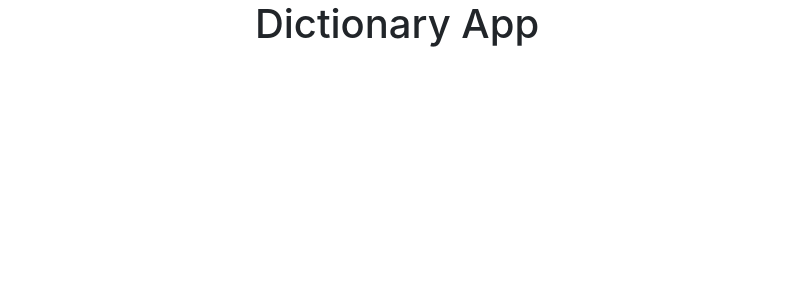
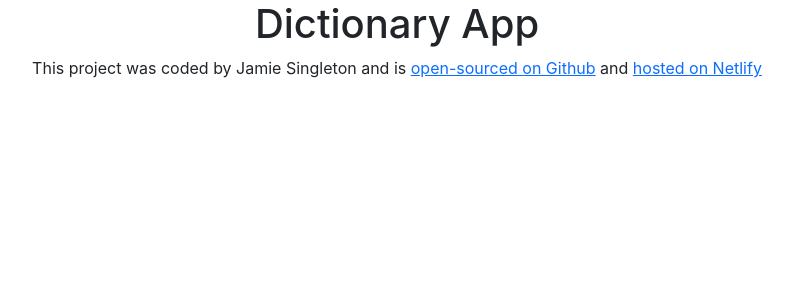
Before and after one commit to JamieS00/dictionary-react, a React (Create React App) app: page / in a window 1280 px wide. Shown: the top 300 px of the page, without its empty margins (243-1036 px from the left). Built offline with nearby package versions, Linux system fonts and the light colour scheme.

Commit message:
added footer

```diff
--- a/src/App.js
+++ b/src/App.js
@@ -5,6 +5,26 @@
     <div className="App">
       <div className="container">
         <h1>Dictionary App</h1>
+        <footer>
+          <p>
+            This project was coded by Jamie Singleton and is{" "}
+            <a
+              href="https://github.com/JamieS00/dictionary-react"
+              target="_blank"
+              rel="noreferrer"
+            >
+              open-sourced on Github
+            </a>{" "}
+            and{" "}
+            <a
+              href="https://js-dictionary-react.netlify.app/"
+              target="_blank"
+              rel="noreferrer"
+            >
+              hosted on Netlify
+            </a>
+          </p>
+        </footer>
       </div>
     </div>
   );
```
